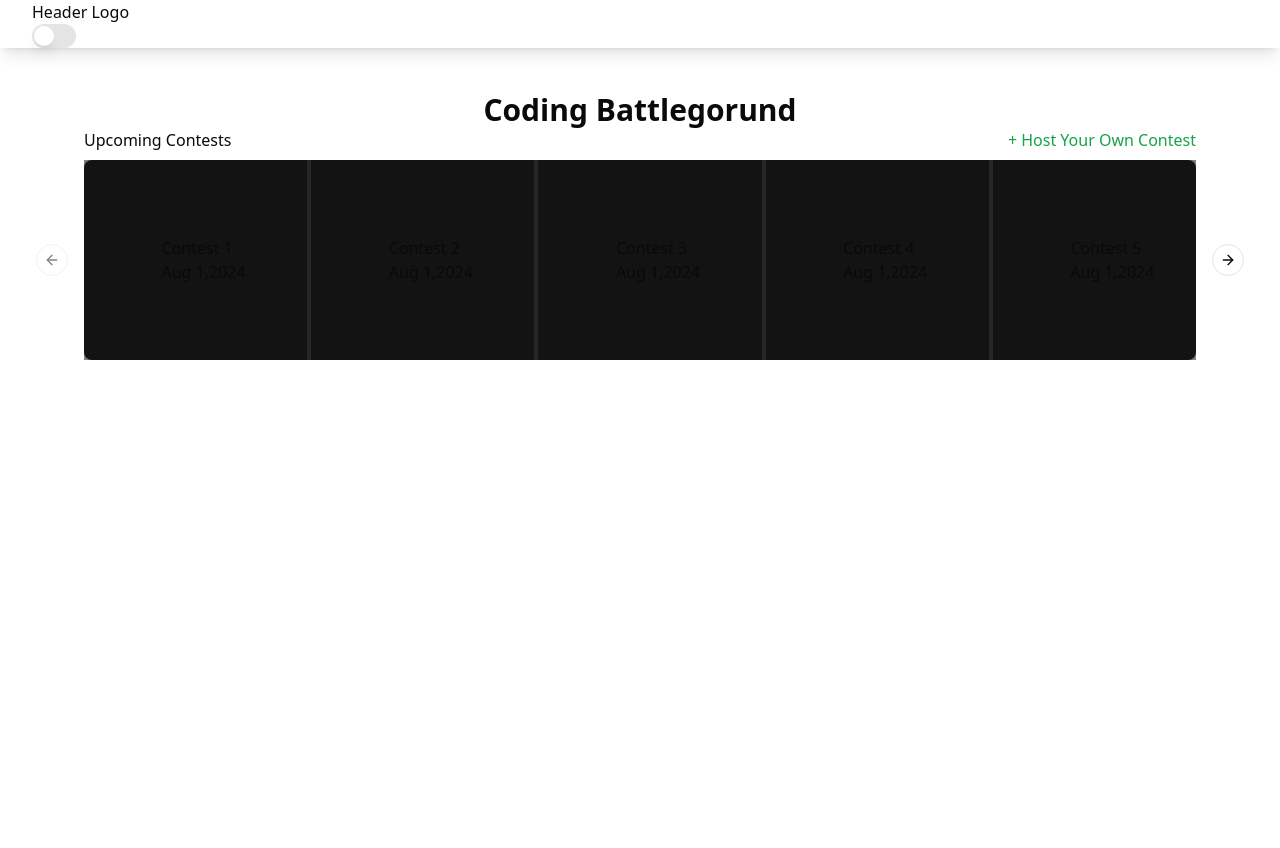
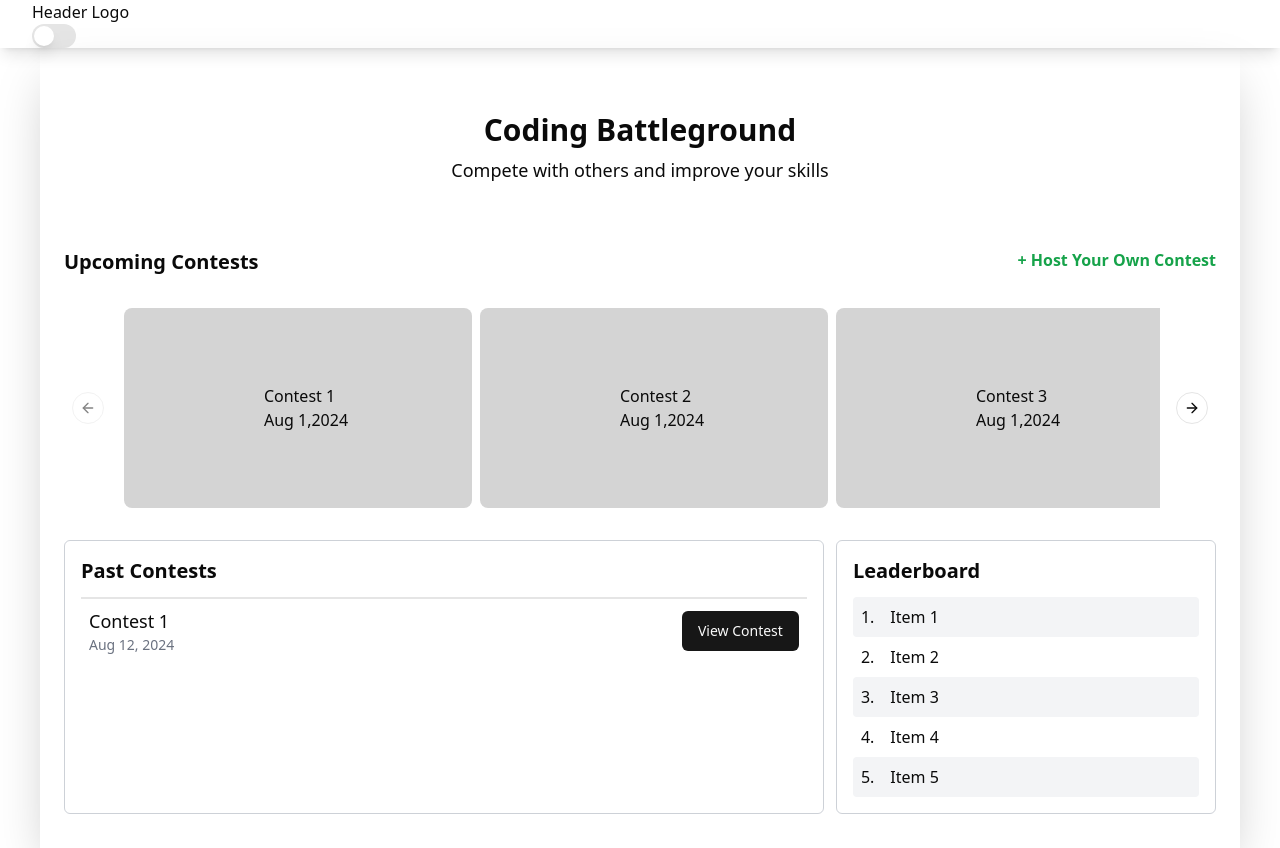
Before and after one commit to tallyCodebrewers2024/codeForge, a React (Vite) app: page /contests in a window 1280 px wide. Before the commit the page ends 800 px from the top, so only its background shows below. Built offline with nearby package versions, Linux system fonts and the light colour scheme; no server answers.

Commit message:
[add] styled contest and problem page

```diff
--- a/src/contests/index.jsx
+++ b/src/contests/index.jsx
@@ -1,4 +1,4 @@
-import React from "react";
+import { Button } from "@/components/ui/button";
 import {
 	Carousel,
 	CarouselContent,
@@ -9,22 +9,28 @@ import {
 
 const Contests = () => {
 	return (
-    <div className="p-7 mt-4">
-      <div className="w-full flex justify-center text-3xl font-bold">
-        Coding Battlegorund
+		<div className="flex w-full h-full justify-center">
+			<div className="w-full h-screen max-w-[1200px] px-6 shadow-2xl">
+				<div className="flex flex-col w-full my-16 items-center gap-2">
+					<h1 className="text-3xl font-bold">Coding Battleground</h1>
+					<p className="text-lg">
+						Compete with others and improve your skills
+					</p>
 				</div>
-      <div className="flex flex-col gap-2 px-14">
-        <div className="w-full flex justify-between">
-          <div>Upcoming Contests</div>
-          <div className="text-green-600">+ Host Your Own Contest</div>
+				<div className="w-full flex justify-between font-bold">
+					<div className="text-xl">Upcoming Contests</div>
+					<div className="text-green-600">
+						+ Host Your Own Contest
 					</div>
-        <div className="w-full h-[200px] rounded-lg bg-[#262626]">
+				</div>
+				<div className="flex flex-col gap-2 px-14 my-3 py-5">
+					<div className="w-full h-[200px]">
 						<Carousel className="w-full">
 							<CarouselContent className="-ml-1">
 								{Array.from({ length: 10 }).map((_, index) => (
 									<CarouselItem
 										key={index}
-                  className="bg-black/50 h-[200px] ml-1 grid place-items-center md:basis-1/4 lg:basis-1/5"
+										className="bg-black/50 h-[200px] ml-2 rounded-lg dark:bg-[#30303077] bg-[#d4d4d4] grid place-items-center md:basis-1/3 lg:basis-1/3"
 									>
 										<div className="p-1">
 											<h2>Contest {index + 1}</h2>
@@ -38,6 +44,58 @@ const Contests = () => {
 						</Carousel>
 					</div>
 				</div>
+				<div className="flex flex-row gap-3">
+					<div className="flex flex-col w-2/3 border-gray-400 border rounded-md border-opacity-50 p-4">
+						<div className="margin-bottom-2 border-b-2 border-opacity-50 pb-3">
+							<h2 className="font-bold text-xl">Past Contests</h2>
+						</div>
+						<div className="flex flex-col rounded-lg">
+							<ol className="list-decimal list-inside">
+								<li className="flex flex-row font-normal p-2 items-center justify-between">
+									<div className="flex flex-col text-lg">
+										<span>Contest 1</span>
+										<span className="text-sm text-gray-500">
+											Aug 12, 2024
+										</span>
+									</div>
+									<div>
+										<Button>View Contest</Button>
+									</div>
+								</li>
+							</ol>
+						</div>
+					</div>
+					<div className="flex flex-col w-1/3 border-gray-400 border rounded-md border-opacity-50 p-4">
+						<div>
+							<h2 className="font-bold text-xl">Leaderboard</h2>
+						</div>
+						<div className="flex flex-col mt-3 rounded-lg">
+							<ol className="list-decimal list-inside">
+								<li className="flex space-x-4 font-normal p-2 odd:bg-gray-100 dark:odd:bg-[rgba(255,255,255,0.1)] rounded-sm">
+									<span>1.</span>
+									<span>Item 1</span>
+								</li>
+								<li className="flex space-x-4 font-normal p-2 odd:bg-gray-100 dark:odd:bg-[rgba(255,255,255,0.1)] rounded-sm">
+									<span>2.</span>
+									<span>Item 2</span>
+								</li>
+								<li className="flex space-x-4 font-normal p-2 odd:bg-gray-100 dark:odd:bg-[rgba(255,255,255,0.1)] rounded-sm">
+									<span>3.</span>
+									<span>Item 3</span>
+								</li>
+								<li className="flex space-x-4 font-normal p-2 odd:bg-gray-100 dark:odd:bg-[rgba(255,255,255,0.1)] rounded-sm">
+									<span>4.</span>
+									<span>Item 4</span>
+								</li>
+								<li className="flex space-x-4 font-normal p-2 odd:bg-gray-100 dark:odd:bg-[rgba(255,255,255,0.1)] rounded-sm">
+									<span>5.</span>
+									<span>Item 5</span>
+								</li>
+							</ol>
+						</div>
+					</div>
+				</div>
+			</div>
 		</div>
 	);
 };
--- a/src/problems/[problemId]/index.jsx
+++ b/src/problems/[problemId]/index.jsx
@@ -1,20 +1,20 @@
-import { useParams } from "react-router-dom";
+// import { useParams } from "react-router-dom";
 import ProblemStatement from "../components/ProblemStatement";
 import CodeEditor from "../components/CodeEditor";
 import OutputWindow from "../components/OutputWindow";
 
 const ProblemPage = () => {
-	const params = useParams();
+	// const params = useParams();
 	return (
-		<div className="flex flex-row gap-5">
-			<div className="w-full h-screen p-4">
+		<div className="flex flex-row p-4 gap-2 h-full w-full">
+			<div className="w-full h-screen">
 				<ProblemStatement />
 			</div>
-			<div className="flex flex-col gap-3 w-full h-screen p-4">
-				<div className="h-full">
+			<div className="flex flex-col gap-3 w-full h-screen">
+				<div>
 					<CodeEditor />
 				</div>
-				<div className="h-full">
+				<div>
 					<OutputWindow />
 				</div>
 			</div>
--- a/src/problems/components/CodeEditor.jsx
+++ b/src/problems/components/CodeEditor.jsx
@@ -1,6 +1,6 @@
 import { CODE_SNIPPETS } from "@/constants";
 import { Editor } from "@monaco-editor/react";
-import React, { useRef, useState } from "react";
+import { useRef, useState } from "react";
 import LanguageSelector from "./components/LanguageSelector";
 
 const CodeEditor = ({ problem }) => {
@@ -19,7 +19,7 @@ const CodeEditor = ({ problem }) => {
 	};
 
 	return (
-    <div>
+		<div className="flex w-full flex-col border-gray-400 border rounded-md border-opacity-50 p-4 gap-2">
 			<LanguageSelector language={language} onSelect={onSelect} />
 			<Editor
 				height="50vh"
--- a/src/problems/components/OutputWindow.jsx
+++ b/src/problems/components/OutputWindow.jsx
@@ -1,7 +1,31 @@
-import React from "react";
+import { Button } from "@/components/ui/button";
 
 const OutputWindow = () => {
-  return <div>Output Window</div>;
+	return (
+		<div className="flex w-full flex-col border-gray-400 border rounded-md border-opacity-50 p-4">
+			<div className="flex flex-row justify-between items-center text-white">
+				<p className="font-semibold text-lg dark:text-white text-black">
+					Output
+				</p>
+				<div className="flex gap-2">
+					<Button className="bg-blue-500 px-2 py-1 rounded h-[2rem]">
+						Run Sample
+					</Button>
+					<Button className="bg-green-500 px-2 py-1 rounded h-[2rem]">
+						Submit
+					</Button>
+				</div>
+			</div>
+			<div className="flex flex-col gap-2 p-2">
+				<div>
+					<p>Sample Output</p>
+					<p>Sample Output</p>
+					<p>Sample Output</p>
+					<p>Sample Output</p>
+				</div>
+			</div>
+		</div>
+	);
 };
 
 export default OutputWindow;
--- a/src/problems/components/ProblemStatement.jsx
+++ b/src/problems/components/ProblemStatement.jsx
@@ -1,7 +1,50 @@
-import React from "react";
-
 const ProblemStatement = ({ problem }) => {
-  return <div>Problem Statement</div>;
+	return (
+		<div className="flex w-full flex-col border-gray-400 border rounded-md border-opacity-50 p-4">
+			<div>
+				<h2 className="font-bold text-3xl mb-3">
+					Nth Fibonacci Number Problem
+				</h2>
+			</div>
+			<div className="flex flex-col">
+				<div className="flex flex-row">
+					<div className="font-normal p-2">
+						<strong>Difficulty:</strong> Hard
+					</div>
+					<div className="font-normal p-2">
+						<strong>Tags:</strong> Array, Hash Table
+					</div>
+				</div>
+				<div className="font-normal p-2">
+					The Fibonacci numbers, commonly denoted F(n) form a
+					sequence, called the Fibonacci sequence, such that each
+					number is the sum of the two preceding ones, starting from 0
+					and 1. That is: F(0) = 0, F(1) = 1 F(n) = F(n - 1) + F(n -
+					2), for n > 1. Given n, calculate F(n).
+				</div>
+				<div className="font-normal p-2">
+					<strong>Example 1:</strong>
+					<br />
+					<strong>Input:</strong> n = 2
+					<br />
+					<strong>Output:</strong> 1
+					<br />
+					<strong>Explanation:</strong> F(2) = F(1) + F(0) = 1 + 0 =
+					1.
+				</div>
+				<div className="font-normal p-2">
+					<strong>Example 2:</strong>
+					<br />
+					<strong>Input:</strong> n = 3
+					<br />
+					<strong>Output:</strong> 2
+					<br />
+					<strong>Explanation:</strong> F(3) = F(2) + F(1) = 1 + 1 =
+					2.
+				</div>
+			</div>
+		</div>
+	);
 };
 
 export default ProblemStatement;
--- /dev/null
+++ b/src/problems/components/Submissions.jsx
@@ -0,0 +1,30 @@
+const Submissions = () => {
+	return (
+		<div className="flex flex-col mt-3 rounded-lg">
+			<ol className="list-decimal list-inside">
+				<li className="flex space-x-4 font-normal p-2 odd:bg-gray-100 dark:odd:bg-[rgba(255,255,255,0.1)] rounded-sm">
+					<span>1.</span>
+					<span>Item 1</span>
+				</li>
+				<li className="flex space-x-4 font-normal p-2 odd:bg-gray-100 dark:odd:bg-[rgba(255,255,255,0.1)] rounded-sm">
+					<span>2.</span>
+					<span>Item 2</span>
+				</li>
+				<li className="flex space-x-4 font-normal p-2 odd:bg-gray-100 dark:odd:bg-[rgba(255,255,255,0.1)] rounded-sm">
+					<span>3.</span>
+					<span>Item 3</span>
+				</li>
+				<li className="flex space-x-4 font-normal p-2 odd:bg-gray-100 dark:odd:bg-[rgba(255,255,255,0.1)] rounded-sm">
+					<span>4.</span>
+					<span>Item 4</span>
+				</li>
+				<li className="flex space-x-4 font-normal p-2 odd:bg-gray-100 dark:odd:bg-[rgba(255,255,255,0.1)] rounded-sm">
+					<span>5.</span>
+					<span>Item 5</span>
+				</li>
+			</ol>
+		</div>
+	);
+};
+
+export default Submissions;
--- a/src/problems/components/components/LanguageSelector.jsx
+++ b/src/problems/components/components/LanguageSelector.jsx
@@ -1,4 +1,3 @@
-import React from "react";
 import {
 	DropdownMenu,
 	DropdownMenuContent,
@@ -19,17 +18,22 @@ const LanguageSelector = ({ language, onSelect }) => {
 	};
 
 	return (
-    <div className="my-1">
-      <p>Language: </p>
+		<div className="flex flex-row gap-2">
+			<p className="font-semibold text-lg">Language: </p>
 			<DropdownMenu>
 				<DropdownMenuTrigger>
 					<Button className="h-7">{languges[language]}</Button>
 				</DropdownMenuTrigger>
-        <DropdownMenuContent className="ml-10">
+				<DropdownMenuContent>
 					{languageEntries.map(([lang, version]) => (
 						<DropdownMenuItem
+							key={lang}
 							onClick={() => handleSelect(lang)}
-              className={lang === language ? "bg-gray-300" : "bg-white"}
+							className={
+								lang === language
+									? "bg-gray-300 dark:bg-gray-700"
+									: "bg-white dark:bg-gray-800"
+							}
 						>
 							{languges[lang]}
 						</DropdownMenuItem>
```
Also changed, not shown: src/problems/index.jsx (+4 -26 lines). Lines whose indentation alone changed are shown as unchanged.
